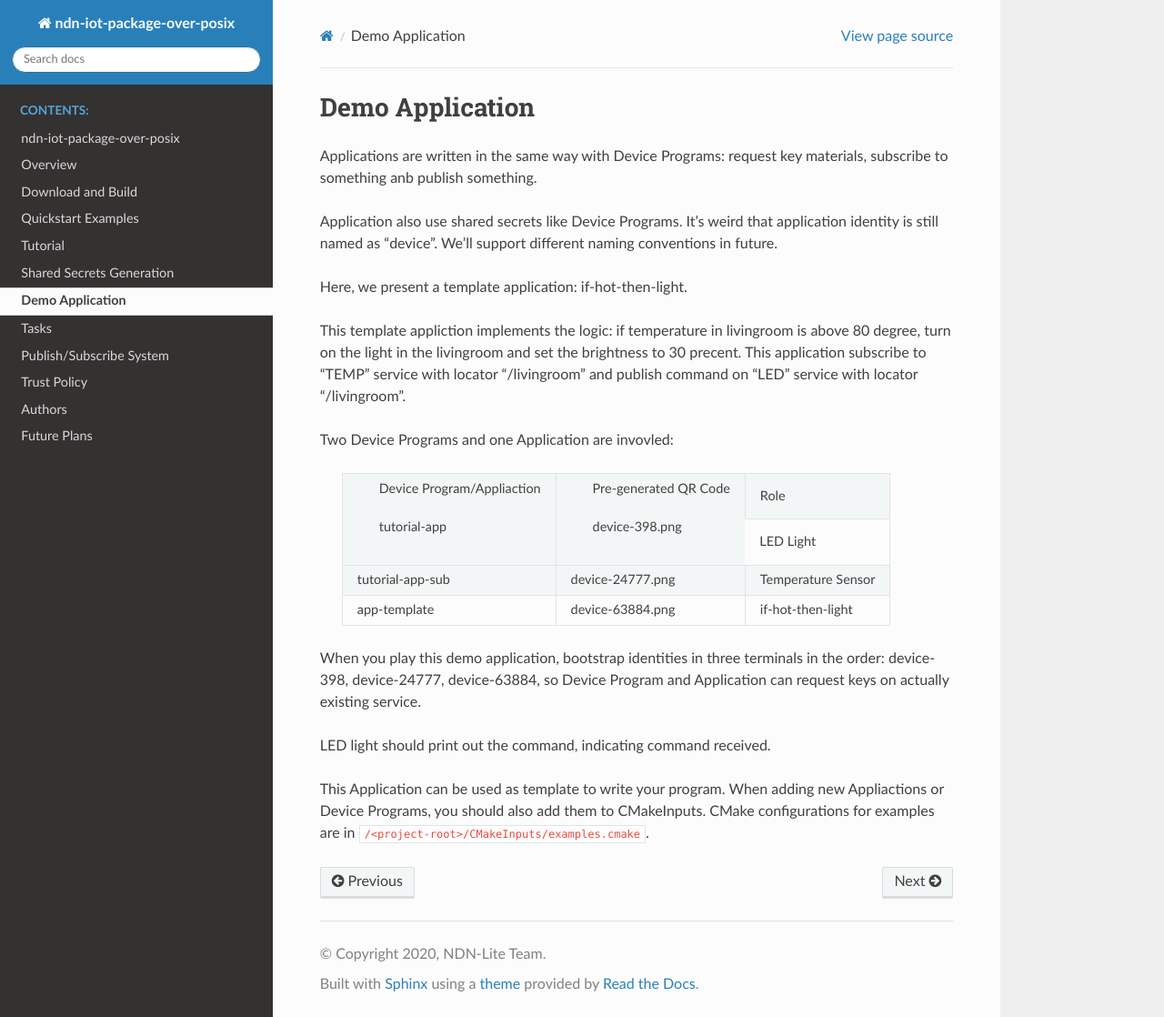
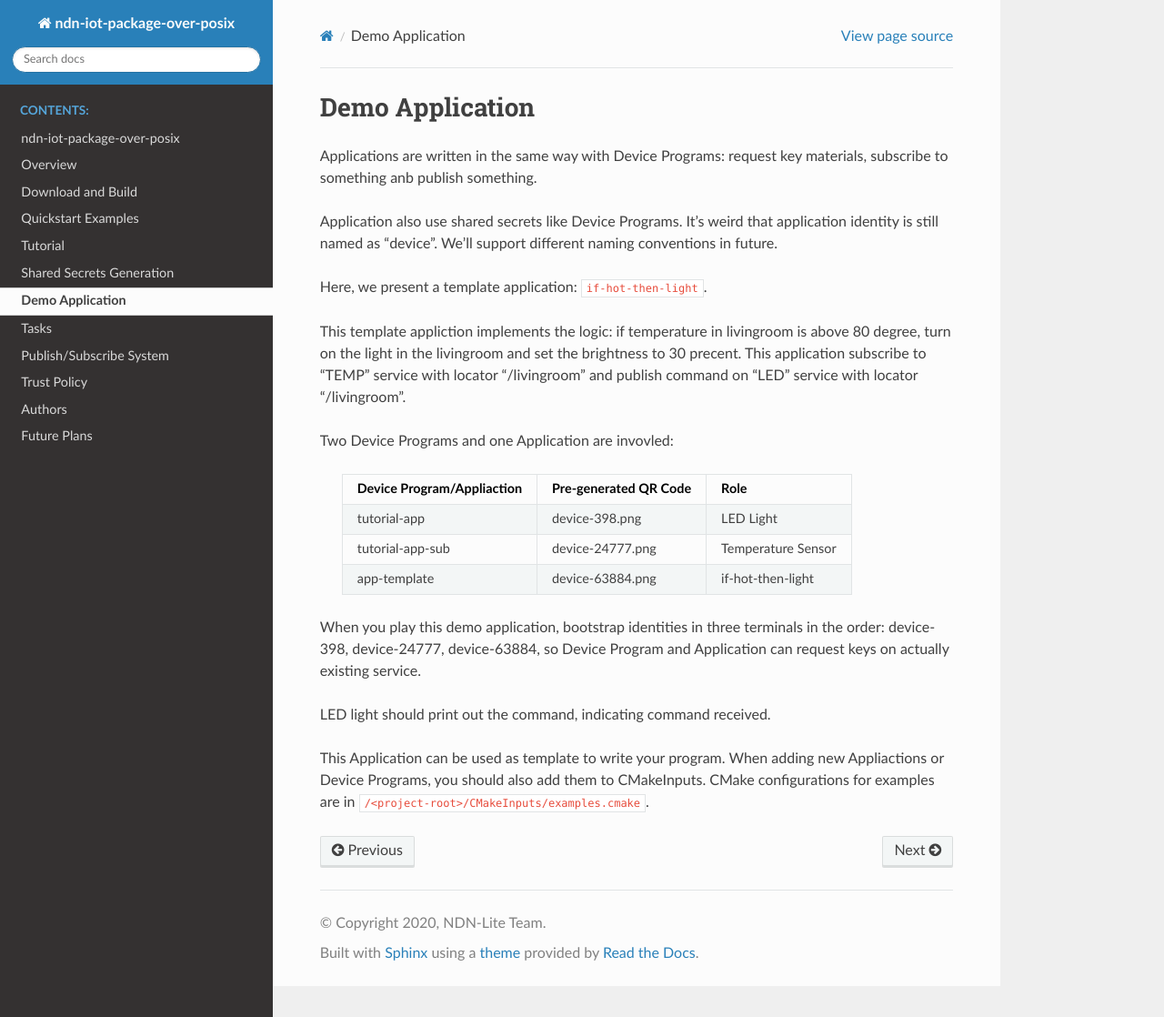
Before and after one commit to named-data-iot/ndn-iot-package-over-posix, a Sphinx documentation site: the page built from docs/src/application.rst, in a window 1280 px wide and 1118 px high. Shown: the whole window at 91% size. Built offline with Sphinx 7.4.7 and the Read the Docs theme 2.0.0, drawn with Linux system fonts in a browser that asks for light colours.

Commit message:
adjust table

```diff
--- a/docs/src/application.rst
+++ b/docs/src/application.rst
@@ -7,7 +7,7 @@ Application also use shared secrets like Device Programs.
 It's weird that application identity is still named as "device".
 We'll support different naming conventions in future.
 
-Here, we present a template application: if-hot-then-light.
+Here, we present a template application: ``if-hot-then-light``.
 
 This template appliction implements the logic: if temperature in livingroom is above 80 degree, turn on the light in the livingroom and set the brightness to 30 precent.
 This application subscribe to "TEMP" service with locator "/livingroom" and publish command on "LED" service with locator "/livingroom".
@@ -16,7 +16,7 @@ Two Device Programs and one Application are invovled:
 
     +----------------------------+----------------------------+--------------------+
     | Device Program/Appliaction | Pre-generated QR Code      | Role               |
-    +============================+============================+--------------------+
+    +============================+============================+====================+
     | tutorial-app               | device-398.png             | LED Light          |
     +----------------------------+----------------------------+--------------------+
     | tutorial-app-sub           | device-24777.png           | Temperature Sensor |
```
